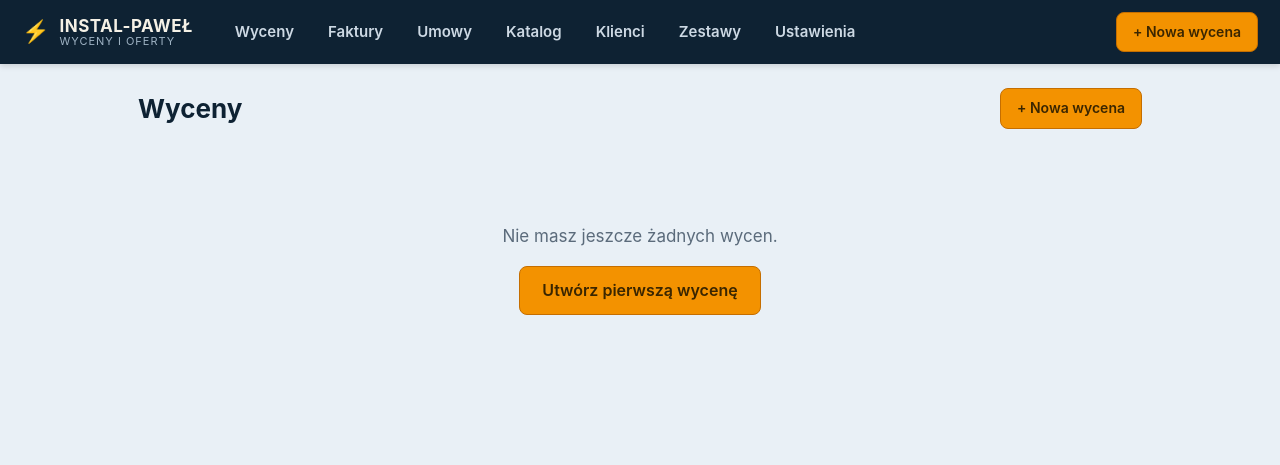
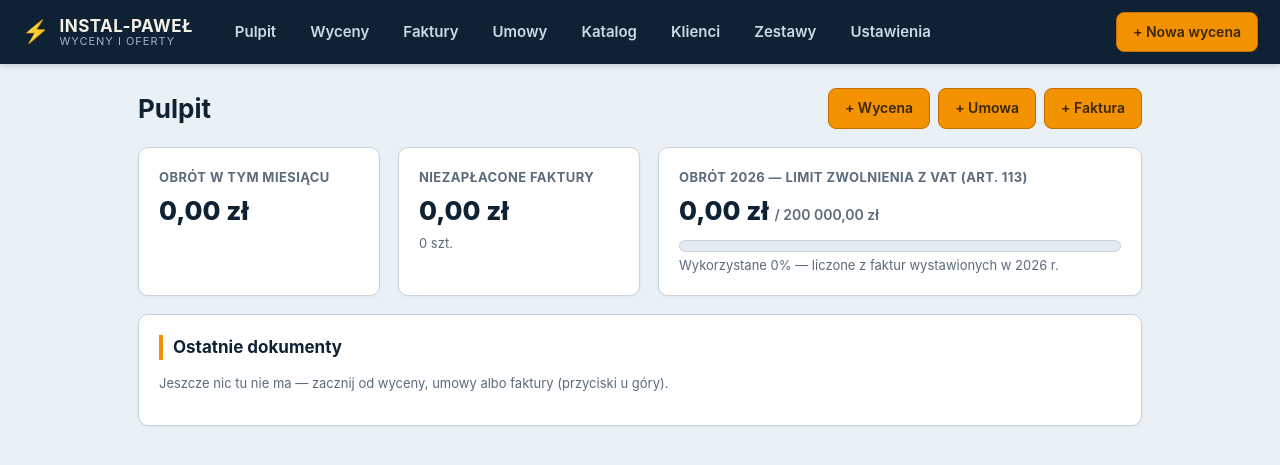
Before and after one commit to MatteoBarzotto/INSTAL-PAWEL, a Flask app: page / in a window 1280 px wide. Shown: the top 465 px of the page. Run offline with Flask 3, Linux system fonts and the light colour scheme; data that the repository does not hold is empty.

Commit message:
Wersja 1.2.0: pulpit, limit VAT art. 113, auto-backup, faktury z umów, UX
- Pulpit (nowa strona główna): faktury po terminie, obrót miesiąca,
  pasek limitu zwolnienia VAT 200 000 zł (ostrzeżenie od 80%), ostatnie dokumenty
- Automatyczna kopia bazy raz dziennie przy starcie (Kopie zapasowe/auto, 10 ostatnich)
- Umowa -> faktura zaliczkowa (kwota zaliczki) i końcowa (pomniejszona o zaliczkę)
- Szukajki na listach, historia dokumentów klienta, ostrzeżenie o niezapisanych zmianach
- Lista wycen przeniesiona na /wyceny

Co-Authored-By: Claude Fable 5 <noreply@anthropic.com>

```diff
--- a/app.py
+++ b/app.py
@@ -22,6 +22,36 @@ app = Flask(__name__)
 app.secret_key = "instal-pawel-local"  # tylko dla flash() – aplikacja lokalna, bez logowania
 
 db.init_db()
+
+
+def _auto_backup():
+    """Automatyczna kopia bazy raz dziennie przy starcie programu.
+    Pliki `dane_auto_RRRR-MM-DD.db` w „Kopie zapasowe/auto", trzymamy 10 ostatnich."""
+    import sqlite3
+    try:
+        conn = db.get_db()
+        st = conn.execute("SELECT * FROM settings WHERE id=1").fetchone()
+        conn.close()
+        folder = os.path.join(
+            (st["pdf_folder"] if st else "") or os.path.join(os.path.expanduser("~"), "Wyceny-InstalPawel"),
+            "Kopie zapasowe", "auto")
+        os.makedirs(folder, exist_ok=True)
+        cel = os.path.join(folder, "dane_auto_" + datetime.date.today().strftime("%Y-%m-%d") + ".db")
+        if os.path.exists(cel):
+            return  # dzisiejsza kopia już jest
+        src = db.get_db()
+        dst = sqlite3.connect(cel)
+        src.backup(dst)
+        dst.close()
+        src.close()
+        stare = sorted(f for f in os.listdir(folder) if f.startswith("dane_auto_") and f.endswith(".db"))
+        for f in stare[:-10]:
+            os.remove(os.path.join(folder, f))
+    except Exception:
+        pass  # kopia nie może zablokować startu programu
+
+
+_auto_backup()
 
 
 # ------------------------------------------------------------------ pomocnicze
@@ -171,14 +201,61 @@ def _assemble(conn, payload):
     return data, suma, client
 
 
-# ------------------------------------------------------------------ EKRAN: lista wycen
+# ------------------------------------------------------------------ EKRAN: pulpit
+# Limit zwolnienia podmiotowego z VAT (art. 113 ust. 1) — wartość sprzedaży w roku.
+LIMIT_VAT = 200_000.0
+
+
 @app.route("/")
 def index():
+    """Pulpit: faktury po terminie, obrót roczny vs limit VAT, ostatnie dokumenty."""
+    conn = db.get_db()
+    dzis_iso = datetime.date.today().strftime("%Y-%m-%d")
+    rok = datetime.date.today().strftime("%Y")
+    miesiac = datetime.date.today().strftime("%Y-%m")
+    po_terminie = conn.execute(
+        """SELECT * FROM invoices WHERE status='niezapłacona'
+           AND term_date IS NOT NULL AND term_date != '' AND term_date < ?
+           ORDER BY term_date""", (dzis_iso,)).fetchall()
+    niezaplacone = conn.execute(
+        "SELECT COUNT(*) AS c, COALESCE(SUM(suma),0) AS s FROM invoices WHERE status='niezapłacona'"
+    ).fetchone()
+    obrot_rok = conn.execute(
+        "SELECT COALESCE(SUM(suma),0) AS s FROM invoices WHERE wyst_date LIKE ?",
+        (rok + "-%",)).fetchone()["s"]
+    obrot_mies = conn.execute(
+        "SELECT COALESCE(SUM(suma),0) AS s FROM invoices WHERE wyst_date LIKE ?",
+        (miesiac + "-%",)).fetchone()["s"]
+    # ostatnie dokumenty (wszystkie typy razem, wg czasu utworzenia)
+    ostatnie = []
+    for typ, sql, edytuj in [
+        ("wycena", "SELECT id, numer, client_nazwa AS kto, suma AS kwota, status, created_at FROM quotes", "wycena_edytuj"),
+        ("umowa", "SELECT id, numer, client_nazwa AS kto, kwota, status, created_at FROM contracts", "umowa_edytuj"),
+        ("faktura", "SELECT id, numer, nabywca AS kto, suma AS kwota, status, created_at FROM invoices", "faktura_edytuj"),
+    ]:
+        for r in conn.execute(sql + " ORDER BY id DESC LIMIT 8"):
+            d = dict(r)
+            d["typ"] = typ
+            d["edytuj"] = edytuj
+            ostatnie.append(d)
+    ostatnie.sort(key=lambda d: d.get("created_at") or "", reverse=True)
+    conn.close()
+    procent_vat = min(100.0, obrot_rok / LIMIT_VAT * 100)
+    return render_template("pulpit.html",
+                           po_terminie=po_terminie, niezaplacone=niezaplacone,
+                           obrot_rok=obrot_rok, obrot_mies=obrot_mies,
+                           limit_vat=LIMIT_VAT, procent_vat=procent_vat,
+                           rok=rok, ostatnie=ostatnie[:8], dzis_iso=dzis_iso)
+
+
+# ------------------------------------------------------------------ EKRAN: lista wycen
+@app.route("/wyceny")
+def wyceny():
     conn = db.get_db()
     quotes = conn.execute(
         "SELECT * FROM quotes ORDER BY id DESC").fetchall()
     conn.close()
-    return render_template("index.html", quotes=quotes)
+    return render_template("wyceny.html", quotes=quotes)
 
 
 # ------------------------------------------------------------------ EKRAN: nowa / edycja wyceny
@@ -317,7 +394,7 @@ def wycena_status(qid):
         conn.execute("UPDATE quotes SET status=? WHERE id=?", (s, qid))
         conn.commit()
         conn.close()
-    return redirect(url_for("index"))
+    return redirect(url_for("wyceny"))
 
 
 def _ilosc_na_czesci(ilosc_txt, brutto):
@@ -396,7 +473,7 @@ def wycena_usun(qid):
     conn.commit()
     conn.close()
     flash("Wycena usunięta.", "ok")
-    return redirect(url_for("index"))
+    return redirect(url_for("wyceny"))
 
 
 # ------------------------------------------------------------------ EKRAN: katalog produktów
@@ -484,6 +561,33 @@ def klienci_zapisz():
         return jsonify(ok=True, id=new_id, nazwa=args[0])
     flash("Zapisano klienta.", "ok")
     return redirect(url_for("klienci"))
+
+
+@app.route("/klienci/<int:cid>/dokumenty")
+def klient_dokumenty(cid):
+    """Wszystkie dokumenty klienta: wyceny i umowy po client_id, faktury po nazwie nabywcy."""
+    conn = db.get_db()
+    c = conn.execute("SELECT * FROM clients WHERE id=?", (cid,)).fetchone()
+    if not c:
+        conn.close()
+        abort(404)
+    dokumenty = []
+    for typ, sql, args, edytuj in [
+        ("wycena", "SELECT id, numer, client_nazwa AS kto, suma AS kwota, status, created_at "
+                   "FROM quotes WHERE client_id=?", (cid,), "wycena_edytuj"),
+        ("umowa", "SELECT id, numer, client_nazwa AS kto, kwota, status, created_at "
+                  "FROM contracts WHERE client_id=?", (cid,), "umowa_edytuj"),
+        ("faktura", "SELECT id, numer, nabywca AS kto, suma AS kwota, status, created_at "
+                    "FROM invoices WHERE nabywca=?", (c["nazwa"],), "faktura_edytuj"),
+    ]:
+        for r in conn.execute(sql, args):
+            d = dict(r)
+            d["typ"] = typ
+            d["edytuj"] = edytuj
+            dokumenty.append(d)
+    conn.close()
+    dokumenty.sort(key=lambda d: d.get("created_at") or "", reverse=True)
+    return render_template("klient_dokumenty.html", c=c, dokumenty=dokumenty)
 
 
 @app.route("/klienci/<int:cid>/usun", methods=["POST"])
@@ -832,7 +936,81 @@ def umowy():
     conn = db.get_db()
     rows = conn.execute("SELECT * FROM contracts ORDER BY id DESC").fetchall()
     conn.close()
-    return render_template("umowy.html", contracts=rows)
+    contracts = []
+    for r in rows:
+        d = dict(r)
+        try:
+            wyn = (json.loads(r["data_json"] or "{}").get("wynagrodzenie") or {})
+            d["ma_zaliczke"] = float(wyn.get("zaliczka") or 0) > 0
+        except (ValueError, TypeError):
+            d["ma_zaliczke"] = False
+        contracts.append(d)
+    return render_template("umowy.html", contracts=contracts)
+
+
+@app.route("/umowa/<int:uid>/na-fakture", methods=["POST"])
+def umowa_na_fakture(uid):
+    """Faktura z umowy: rodzaj=zaliczkowa (na kwotę zaliczki) lub koncowa
+    (wynagrodzenie pomniejszone o zaliczkę)."""
+    rodzaj = request.form.get("rodzaj", "koncowa")
+    conn = db.get_db()
+    u = conn.execute("SELECT * FROM contracts WHERE id=?", (uid,)).fetchone()
+    if not u or not u["data_json"]:
+        conn.close()
+        abort(404)
+    ud = json.loads(u["data_json"])
+    st = _settings(conn)
+    zam = ud.get("zamawiajacy", {})
+    adres = (zam.get("adres_html", "") or "").replace("<br/>", ", ").replace("<br>", ", ").strip(" ,")
+    wyn = ud.get("wynagrodzenie") or {}
+    kwota = float(wyn.get("kwota") or 0)
+    zaliczka = float(wyn.get("zaliczka") or 0)
+    przedmiot = ud.get("przedmiot", "")
+    numer_um = u["numer"] or ""
+
+    if rodzaj == "zaliczkowa":
+        if zaliczka <= 0:
+            conn.close()
+            flash("Ta umowa nie ma zaliczki — wystaw fakturę końcową.", "ok")
+            return redirect(url_for("umowy"))
+        items = [{"nazwa": f"Zaliczka zgodnie z umową nr {numer_um} — {przedmiot}",
+                  "ilosc": "1", "jm": "usł.", "cena": f"{zaliczka:.2f}".replace(".", ",")}]
+    else:
+        do_zaplaty = max(0.0, kwota - zaliczka)
+        nazwa = f"{przedmiot} — zgodnie z umową nr {numer_um}"
+        if zaliczka > 0:
+            nazwa += f" (po rozliczeniu zaliczki {money(zaliczka)})"
+        items = [{"nazwa": nazwa, "ilosc": "1", "jm": "usł.",
+                  "cena": f"{do_zaplaty:.2f}".replace(".", ",")}]
+
+    today = datetime.date.today()
+    termin = (today + datetime.timedelta(days=14)).strftime("%Y-%m-%d")
+    numer = _next_faktura_numer(conn)
+    stan = {
+        "fields": {
+            "m_numer": numer, "m_wyst": today.strftime("%Y-%m-%d"),
+            "m_sprz": today.strftime("%Y-%m-%d"), "m_term": termin,
+            "s_nazwa": st["nazwa"] or "", "s_adres": st["adres"] or "",
+            "s_nip": st["nip"] or "", "s_regon": "",
+            "n_nazwa": zam.get("nazwa", ""), "n_adres": adres, "n_nip": "", "n_regon": "",
+            "p_sposob": "Przelew", "p_bank": "", "p_konto": "",
+            "klauzula": "Robocizna zwolniona z podatku VAT na podstawie art. 113 ust. 1 (i ust. 9) "
+                        "ustawy z dnia 11 marca 2004 r. o podatku od towarów i usług.",
+            "f_tel": st["tel"] or "", "f_mail": st["email"] or "",
+        },
+        "items": items,
+        "toggles": {"blueprint": True, "regon": False, "bank": True, "klauzula": True},
+    }
+    cur = conn.execute(
+        "INSERT INTO invoices (numer, wyst_date, term_date, nabywca, suma, data_json) VALUES (?,?,?,?,?,?)",
+        (numer, today.strftime("%Y-%m-%d"), termin, zam.get("nazwa", ""),
+         _suma_items(items), json.dumps(stan, ensure_ascii=False)))
+    new_id = cur.lastrowid
+    conn.commit()
+    conn.close()
+    opis = "zaliczkową" if rodzaj == "zaliczkowa" else "końcową"
+    flash(f"Utworzono fakturę {opis} {numer} z umowy {numer_um} — sprawdź i zapisz.", "ok")
+    return redirect(url_for("faktura_edytuj", fid=new_id))
 
 
 UMOWA_STATUSES = ["szkic", "podpisana", "zakończona"]
--- a/static/faktura.js
+++ b/static/faktura.js
@@ -95,6 +95,7 @@ function zapiszFakture(cicho) {
   }).then((r) => r.json()).then((d) => {
     if (!d.ok) throw new Error("Zapis nie powiódł się");
     currentId = d.id;
+    if (typeof zmianyZapisane === "function") zmianyZapisane();
     // po pierwszym zapisie podmień URL na /faktura/<id>/edytuj (bez przeładowania)
     if (history.replaceState) history.replaceState(null, "", "/faktura/" + d.id + "/edytuj");
     if (!cicho) flashInfo("Zapisano fakturę.");
--- /dev/null
+++ b/static/pomocnicze.js
@@ -0,0 +1,25 @@
+/* INSTAL-PAWEŁ — wspólne drobiazgi UI (ładowane w base.html) */
+
+/* Szukajka na listach: filtruje wiersze tabeli .grid po wpisanym tekście. */
+function filtrujTabele(input) {
+  const q = input.value.toLowerCase().trim();
+  document.querySelectorAll("table.grid tbody tr").forEach((tr) => {
+    tr.style.display = tr.textContent.toLowerCase().includes(q) ? "" : "none";
+  });
+}
+
+/* Ostrzeżenie przed utratą niezapisanych zmian.
+   Formularz/kontener z klasą .pilnuj włącza pilnowanie; zapis (submit lub
+   wywołanie zmianyZapisane() z JS) wyłącza ostrzeżenie. */
+let _brudny = false;
+function zmianyZapisane() { _brudny = false; }
+document.addEventListener("DOMContentLoaded", () => {
+  const el = document.querySelector(".pilnuj");
+  if (!el) return;
+  el.addEventListener("input", () => { _brudny = true; });
+  el.addEventListener("change", () => { _brudny = true; });
+  if (el.tagName === "FORM") el.addEventListener("submit", zmianyZapisane);
+  window.addEventListener("beforeunload", (e) => {
+    if (_brudny) { e.preventDefault(); e.returnValue = ""; }
+  });
+});
--- a/static/style.css
+++ b/static/style.css
@@ -104,6 +104,24 @@ select.status-odrzucona{color:var(--danger);border-color:#e6b8b5;background:#fbe
 .badge-late:hover{background:#9a1f18}
 .cennik-rob{background:#f7fafd;border:1px dashed var(--line);border-radius:8px;padding:10px 12px;margin-bottom:12px}
 
+/* ---- pulpit ---- */
+.statrow{display:grid;grid-template-columns:1fr 1fr 2fr;gap:18px;margin-bottom:18px}
+.stat{margin-bottom:0}
+.stat-lab{font-size:13px;font-weight:700;color:var(--grey);text-transform:uppercase;letter-spacing:.4px}
+.stat-val{font-size:26px;font-weight:800;color:var(--navy);margin-top:6px}
+.stat-val .stat-sub{font-size:14px;font-weight:600}
+.stat-sub{font-size:13px;color:var(--grey);margin-top:4px}
+.vatbar{height:12px;background:#e3eaf1;border-radius:7px;margin-top:10px;overflow:hidden;border:1px solid var(--line)}
+.vatfill{height:100%;border-radius:7px 0 0 7px;transition:width .3s}
+.vat-ok{background:#3d9950}
+.vat-uwaga{background:var(--orange)}
+.vat-alarm{background:var(--danger)}
+.vat-ostrzezenie{color:var(--danger);font-weight:700}
+.alertcard{border:2px solid var(--danger)}
+.alertcard h2{border-left-color:var(--danger);color:var(--danger)}
+.szukajka{max-width:340px;margin-bottom:14px}
+.szukajka input{margin-top:0}
+
 /* ---- misc ---- */
 .flash{padding:11px 16px;border-radius:8px;margin-bottom:16px;font-weight:600}
 .flash-ok{background:#e6f4ea;color:var(--ok);border:1px solid #b6ddc0}
--- a/static/wycena.js
+++ b/static/wycena.js
@@ -162,11 +162,11 @@ function zapisz(zGenerowaniem) {
   }).then((r) => r.json()).then((d) => {
     if (!d.ok) { alert("Nie udało się zapisać."); return; }
     $("quote-id").value = d.id;
-    if (!zGenerowaniem) { window.location = "/"; return; }
+    if (!zGenerowaniem) { zmianyZapisane(); window.location = "/wyceny"; return; }
     fetch(`/api/wycena/${d.id}/pdf`, { method: "POST" })
       .then((r) => r.json()).then((p) => {
         if (!p.ok) { alert(p.blad || "Błąd PDF."); return; }
-        window.location = "/";
+        zmianyZapisane(); window.location = "/wyceny";
       });
   }).catch((e) => alert("Błąd: " + e));
 }
--- a/templates/base.html
+++ b/templates/base.html
@@ -13,7 +13,8 @@
       <span class="brand-text">INSTAL-PAWEŁ<small>Wyceny i oferty</small></span>
     </a>
     <nav class="mainnav">
-      <a href="{{ url_for('index') }}">Wyceny</a>
+      <a href="{{ url_for('index') }}">Pulpit</a>
+      <a href="{{ url_for('wyceny') }}">Wyceny</a>
       <a href="{{ url_for('faktury') }}">Faktury</a>
       <a href="{{ url_for('umowy') }}">Umowy</a>
       <a href="{{ url_for('katalog') }}">Katalog</a>
@@ -35,6 +36,7 @@
     {% block content %}{% endblock %}
   </main>
 
+  <script src="{{ url_for('static', filename='pomocnicze.js') }}"></script>
   {% block scripts %}{% endblock %}
 </body>
 </html>
--- a/templates/faktura.html
+++ b/templates/faktura.html
@@ -40,7 +40,7 @@
 <div id="hint" class="no-print">Klikaj w pola, aby edytować. Sumy i kwota słownie liczą się automatycznie. „Zapisz i drukuj / PDF" → w oknie druku wybierz „Zapisz jako PDF".</div>
 
 <!-- ===== ARKUSZ ===== -->
-<div id="sheet">
+<div id="sheet" class="pilnuj">
   <div class="accent"></div>
 
   <header class="head">
@@ -156,6 +156,7 @@
   const DZIS_ISO = {{ dzis_iso|tojson }};
   const CLIENTS = {{ clients_json|tojson }};
 </script>
+<script src="{{ url_for('static', filename='pomocnicze.js') }}"></script>
 <script src="{{ url_for('static', filename='lib/kwoty.js') }}"></script>
 <script src="{{ url_for('static', filename='faktura.js') }}"></script>
 </body>
--- a/templates/faktury.html
+++ b/templates/faktury.html
@@ -7,6 +7,7 @@
 </div>
 
 {% if invoices %}
+<div class="szukajka"><input type="search" placeholder="🔍 Szukaj (numer, klient, rok...)" oninput="filtrujTabele(this)"></div>
 <table class="grid">
   <thead>
     <tr><th>Numer</th><th>Data wystawienia</th><th>Nabywca</th><th class="r">Do zapłaty</th><th class="c">Status</th><th class="actions">Działania</th></tr>
--- a/templates/katalog.html
+++ b/templates/katalog.html
@@ -28,7 +28,8 @@
 
 <section class="card">
   <h2>Produkty ({{ products|length }})</h2>
-  <table class="grid">
+  <div class="szukajka"><input type="search" placeholder="🔍 Szukaj (numer, klient, rok...)" oninput="filtrujTabele(this)"></div>
+<table class="grid">
     <thead><tr><th>Nazwa</th><th>Kategoria</th><th>j.m.</th><th class="r">Cena brutto</th><th class="c">Spec.</th><th class="actions">Działania</th></tr></thead>
     <tbody>
       {% for p in products %}
--- a/templates/klienci.html
+++ b/templates/klienci.html
@@ -25,6 +25,7 @@
 
 <section class="card">
   <h2>Lista klientów ({{ clients|length }})</h2>
+  <div class="szukajka"><input type="search" placeholder="🔍 Szukaj klienta..." oninput="filtrujTabele(this)"></div>
   <table class="grid">
     <thead><tr><th>Nazwa</th><th>Adres</th><th>Kontakt</th><th class="actions">Działania</th></tr></thead>
     <tbody>
@@ -34,6 +35,8 @@
         <td>{{ c['adres_html']|safe }}</td>
         <td>{{ c['kontakt_html']|safe }}</td>
         <td class="actions">
+          <a class="btn btn-sm" href="{{ url_for('klient_dokumenty', cid=c['id']) }}"
+             title="Wyceny, umowy i faktury tego klienta">Dokumenty</a>
           <button class="btn btn-sm" type="button"
             onclick='edytuj({{ {"id":c["id"],"nazwa":c["nazwa"],"adres_html":c["adres_html"],"kontakt_html":c["kontakt_html"]}|tojson }})'>Edytuj</button>
           <form method="post" action="{{ url_for('klienci_usun', cid=c['id']) }}" class="inline"
--- /dev/null
+++ b/templates/pulpit.html
@@ -0,0 +1,79 @@
+{% extends "base.html" %}
+{% block title %}Pulpit — INSTAL-PAWEŁ{% endblock %}
+{% block content %}
+<div class="page-head">
+  <h1>Pulpit</h1>
+  <div class="actions">
+    <a class="btn btn-primary" href="{{ url_for('wycena_nowa') }}">+ Wycena</a>
+    <a class="btn btn-primary" href="{{ url_for('umowa_nowa') }}">+ Umowa</a>
+    <a class="btn btn-primary" href="{{ url_for('faktura_nowa') }}">+ Faktura</a>
+  </div>
+</div>
+
+{% if po_terminie %}
+<section class="card alertcard">
+  <h2>⚠️ Faktury po terminie płatności — upomnij się o pieniądze</h2>
+  <table class="grid">
+    <thead><tr><th>Numer</th><th>Nabywca</th><th>Termin minął</th><th class="r">Kwota</th><th class="actions"></th></tr></thead>
+    <tbody>
+      {% for f in po_terminie %}
+      <tr>
+        <td class="mono">{{ f['numer'] }}</td>
+        <td>{{ f['nabywca'] or '—' }}</td>
+        <td><span class="badge badge-late">{{ f['term_date'] }}</span></td>
+        <td class="r nowrap"><b>{{ f['suma']|money }}</b></td>
+        <td class="actions"><a class="btn btn-sm" href="{{ url_for('faktura_edytuj', fid=f['id']) }}">Otwórz</a></td>
+      </tr>
+      {% endfor %}
+    </tbody>
+  </table>
+</section>
+{% endif %}
+
+<div class="statrow">
+  <section class="card stat">
+    <div class="stat-lab">Obrót w tym miesiącu</div>
+    <div class="stat-val">{{ obrot_mies|money }}</div>
+  </section>
+  <section class="card stat">
+    <div class="stat-lab">Niezapłacone faktury</div>
+    <div class="stat-val">{{ niezaplacone['s']|money }}</div>
+    <div class="stat-sub">{{ niezaplacone['c'] }} szt.</div>
+  </section>
+  <section class="card stat">
+    <div class="stat-lab">Obrót {{ rok }} — limit zwolnienia z VAT (art. 113)</div>
+    <div class="stat-val">{{ obrot_rok|money }} <span class="stat-sub">/ {{ limit_vat|money }}</span></div>
+    <div class="vatbar"><div class="vatfill {{ 'vat-ok' if procent_vat < 50 else ('vat-uwaga' if procent_vat < 80 else 'vat-alarm') }}"
+         style="width: {{ '%.1f'|format(procent_vat) }}%"></div></div>
+    {% if procent_vat >= 80 %}
+    <div class="stat-sub vat-ostrzezenie">⚠️ Zbliżasz się do limitu 200 000 zł — po jego przekroczeniu
+      tracisz zwolnienie z VAT. Porozmawiaj z księgową!</div>
+    {% else %}
+    <div class="stat-sub">Wykorzystane {{ '%.0f'|format(procent_vat) }}% — liczone z faktur wystawionych w {{ rok }} r.</div>
+    {% endif %}
+  </section>
+</div>
+
+<section class="card">
+  <h2>Ostatnie dokumenty</h2>
+  {% if ostatnie %}
+  <table class="grid">
+    <thead><tr><th>Typ</th><th>Numer</th><th>Klient</th><th class="r">Kwota</th><th class="c">Status</th><th class="actions"></th></tr></thead>
+    <tbody>
+      {% for d in ostatnie %}
+      <tr>
+        <td>{{ {'wycena':'📋 Wycena','umowa':'📝 Umowa','faktura':'🧾 Faktura'}[d['typ']] }}</td>
+        <td class="mono">{{ d['numer'] }}</td>
+        <td>{{ d['kto'] or '—' }}</td>
+        <td class="r nowrap">{{ d['kwota']|money }}</td>
+        <td class="c">{{ d['status'] or '—' }}</td>
+        <td class="actions"><a class="btn btn-sm" href="{{ url_for(d['edytuj'], **{('qid' if d['typ']=='wycena' else ('uid' if d['typ']=='umowa' else 'fid')): d['id']}) }}">Otwórz</a></td>
+      </tr>
+      {% endfor %}
+    </tbody>
+  </table>
+  {% else %}
+  <p class="muted">Jeszcze nic tu nie ma — zacznij od wyceny, umowy albo faktury (przyciski u góry).</p>
+  {% endif %}
+</section>
+{% endblock %}
--- a/templates/umowa.html
+++ b/templates/umowa.html
@@ -6,7 +6,7 @@
   <a class="btn" href="{{ url_for('umowy') }}">← Lista umów</a>
 </div>
 
-<form method="post" action="{{ url_for('umowa_zapisz') }}" id="umowaForm">
+<form method="post" action="{{ url_for('umowa_zapisz') }}" id="umowaForm" class="pilnuj">
   {% if u %}<input type="hidden" name="id" value="{{ u['id'] }}">{% endif %}
   <input type="hidden" name="po_zapisie" id="po_zapisie" value="">
 
@@ -100,6 +100,7 @@ function slownie() {
   document.getElementById("sumaLive").textContent = money(k);
 }
 function zapiszIPdf() {
+  zmianyZapisane();
   document.getElementById("po_zapisie").value = "pdf";
   document.getElementById("umowaForm").submit();
 }
--- a/templates/wycena.html
+++ b/templates/wycena.html
@@ -3,10 +3,10 @@
 {% block content %}
 <div class="page-head">
   <h1>{{ "Edycja wyceny" if q else "Nowa wycena" }}</h1>
-  <a class="btn" href="{{ url_for('index') }}">← Wróć do listy</a>
+  <a class="btn" href="{{ url_for('wyceny') }}">← Wróć do listy</a>
 </div>
 
-<form id="wycena-form" onsubmit="return false;">
+<form id="wycena-form" class="pilnuj" onsubmit="return false;">
   <input type="hidden" id="quote-id" value="{{ q['id'] if q else '' }}">
 
   <!-- ---- Nagłówek: numer / data / klient / przedmiot ---- -->
--- a/templates/index.html
+++ b/templates/wyceny.html
@@ -7,6 +7,7 @@
 </div>
 
 {% if quotes %}
+<div class="szukajka"><input type="search" placeholder="🔍 Szukaj (numer, klient, rok...)" oninput="filtrujTabele(this)"></div>
 <table class="grid">
   <thead>
     <tr><th>Numer</th><th>Data</th><th>Klient</th><th class="r">Suma</th><th class="c">Status</th><th class="actions">Działania</th></tr>
--- a/wersja.txt
+++ b/wersja.txt
@@ -1 +1 @@
-1.1.1
+1.2.0
```
Also changed, not shown: templates/klient_dokumenty.html (added, +28 -0 lines), templates/umowy.html (+13 -0 lines).
